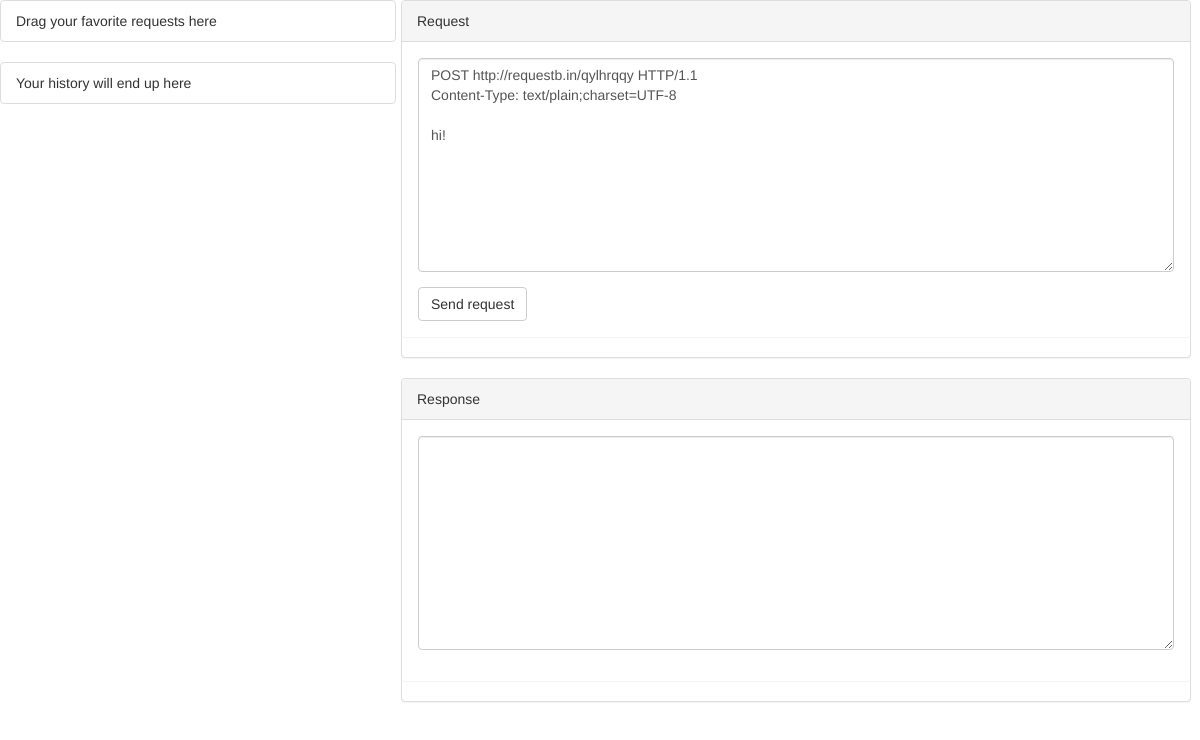
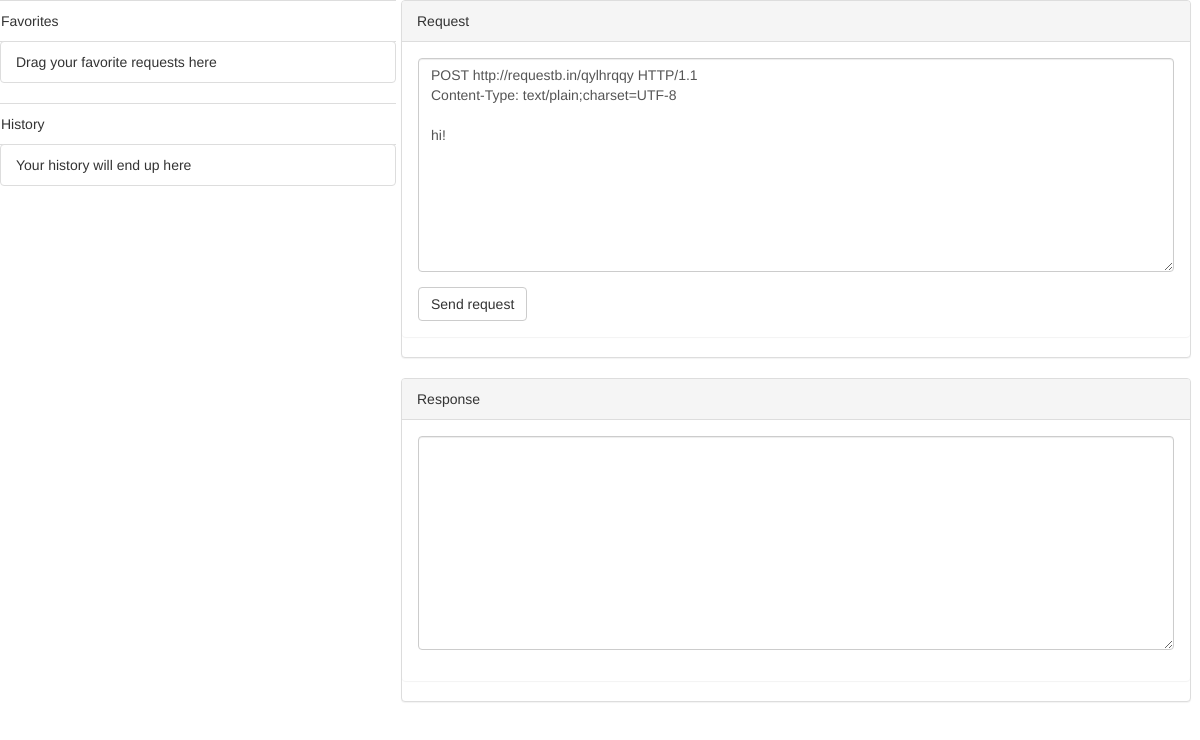
Before and after one commit to 5im-0n/http-client, an Electron app: page index.html in a window 1200 px wide. Drawn offline with nearby package versions, Linux system fonts and the light colour scheme.

Commit message:
favorites area

```diff
--- a/http-client.css
+++ b/http-client.css
@@ -1,3 +1,9 @@
+body{
+	position:absolute;
+	width:100%;
+	height:100%
+}
+
 #main-content {
 	position: absolute;
 	top: 0px;
@@ -13,6 +19,7 @@
 	overflow-x: hidden;
 	padding-right: 0px;
 	padding-left: 0px;
+	display: inline-block;
 }
 
 #request-response {
--- a/index.html
+++ b/index.html
@@ -16,14 +16,16 @@
 			<div id="main-content" class="row">
 
 				<div id="history-and-favorites" class="col-md-4">
-					<div class="row">
+					<div id="favorites-row" class="row">
+						<div class="list-group-item">Favorites</div>
 						<div id="favorites" class="col-md-12">
 							<ul class="list-group">
 								<li class="list-group-item">Drag your favorite requests here</li>
 							</ul>
 						</div>
 					</div>
-					<div class="row">
+					<div id="history-row" class="row">
+						<div class="list-group-item">History</div>
 						<div id="history" class="col-md-12">
 							<ul class="list-group">
 								<li class="list-group-item">Your history will end up here</li>
```
